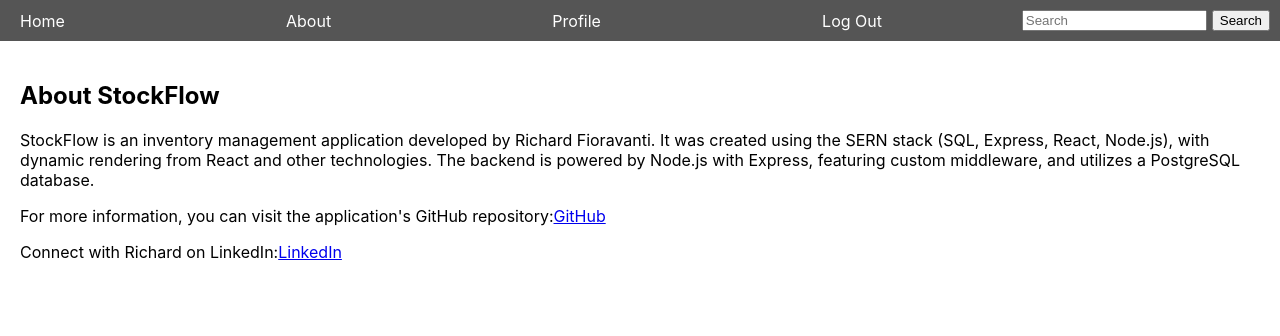
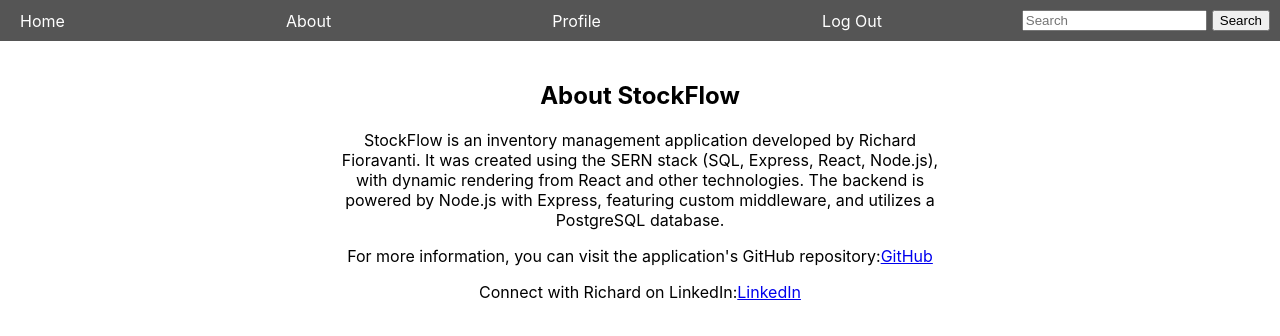
Before and after one commit to rdfioravanti/StockFlow, a React (Create React App) app in the folder frontend/: page /about in a window 1280 px wide. Shown: the top 336 px of the page. Built offline with nearby package versions, Linux system fonts and the light colour scheme; sample sign-in values are in the browser's storage.

Commit message:
Changed styling

```diff
--- a/frontend/src/components/pages/AboutPage.js
+++ b/frontend/src/components/pages/AboutPage.js
@@ -11,7 +11,8 @@ const AboutPage = () => {
     <div>
       <Navbar />
       <div style={{ padding: '20px' }}>
-        <h2>About StockFlow</h2>
+        <h2 style={{textAlign: 'center'}}>About StockFlow</h2>
+        <div style={{textAlign: 'center', maxWidth: '600px', margin: '0 auto'}}>
           <p>
             StockFlow is an inventory management application developed by Richard Fioravanti.
             It was created using the SERN stack (SQL, Express, React, Node.js), with dynamic rendering from React and other technologies.
@@ -27,6 +28,7 @@ const AboutPage = () => {
           </p>
         </div>
       </div>
+    </div>
   );
 };
 
```
Lines whose indentation alone changed are shown as unchanged.
